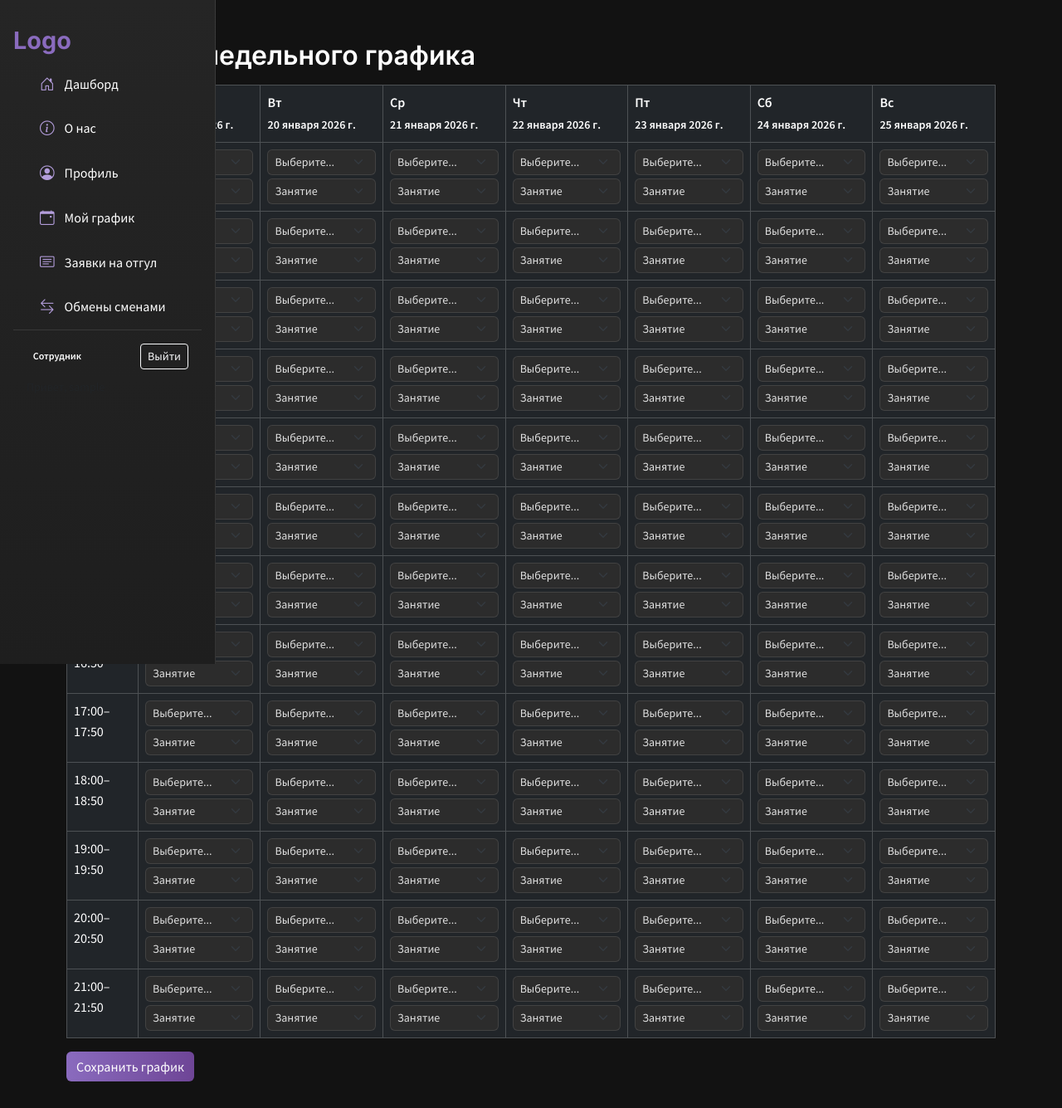
After one commit to milli-2005/cursach_flexible_schedule, a Django app: page /schedules/create/ in a window 1280 px wide. The commit adds this page. Shown: the whole page at 83% size. Run offline with Django 5.2, Linux system fonts and the light colour scheme; a user stored in the database is signed in; tables that the repository leaves empty hold one stand-in row (values such as "Sample post").

Commit message:
начала делать расписание: можно выбрать кого ставить и какое направление, но это пиец как выглядит хахахха

```diff
--- a/schedule_optimizer/core/models.py
+++ b/schedule_optimizer/core/models.py
@@ -183,6 +183,7 @@ class ShiftAssignment(models.Model):
     """
     Назначение сотрудника на конкретное занятие в конкретный день и время.
     """
+    # Связь с графиком
     schedule = models.ForeignKey('Schedule', on_delete=models.CASCADE, related_name='assignments')
 
     # Сотрудник, которого назначают
@@ -200,7 +201,6 @@ class ShiftAssignment(models.Model):
     # Временные рамки
     date = models.DateField(verbose_name="Дата")
     start_time = models.TimeField(verbose_name="Время начала")
-
     end_time = models.TimeField(verbose_name="Время окончания", null=True, blank=True)
 
     # Статус назначения
@@ -221,25 +221,21 @@ class ShiftAssignment(models.Model):
         unique_together = ['employee', 'date', 'start_time']  # Сотрудник не может быть в двух местах одновременно
 
     def __str__(self):
-        return f"{self.employee.user.username} - {self.workout_type or 'Работа'} ({self.date} {self.start_time}-{self.end_time})"
-
+        # Единственный, правильный метод __str__
+        end_time_str = self.end_time.strftime('%H:%M') if self.end_time else '??:??'
+        return f"{self.employee.user.username} - {self.workout_type or 'Работа'} ({self.date} {self.start_time.strftime('%H:%M')}-{end_time_str})"
 
     def get_payment_amount(self):
         """
         Рассчитывает сумму к выплате за это назначение.
         """
-        employee_profile = self.employee
-        if employee_profile.position == 'trainer':
+        if self.employee.position == 'trainer':
             # Для тренера: ставка за занятие
             return self.workout_type.rate_per_session if self.workout_type else 0
-        elif employee_profile.position == 'administrator':
+        elif self.employee.position == 'administrator':
             # Для администратора: ставка за день
-            # Предположим, что у нас есть глобальная константа ADMIN_RATE_PER_DAY
             return ADMIN_RATE_PER_DAY
         return 0
-
-    def __str__(self):
-        return f"{self.employee.user.username} - {self.workout_type or 'Работа'} ({self.date})"
 
 
 
--- a/schedule_optimizer/core/urls.py
+++ b/schedule_optimizer/core/urls.py
@@ -41,10 +41,12 @@ urlpatterns = [
     path('api/users/<int:user_id>/delete/', api_views.api_delete_user, name='api_delete_user'),
     path('api/users/<int:user_id>/reset-password/', api_views.api_reset_user_password, name='api_reset_user_password'),
 
-# API для управления типами занятий
+    # API для управления типами занятий
     path('workout-types/', views.workout_types, name='workout_types'),
     path('api/workout-types/', api_workout_views.api_get_workout_types, name='api_get_workout_types'),
     path('api/workout-types/create/', api_workout_views.api_create_workout_type, name='api_create_workout_type'),
     path('api/workout-types/<int:workout_type_id>/update/', api_workout_views.api_update_workout_type, name='api_update_workout_type'),
     path('api/workout-types/<int:workout_type_id>/delete/', api_workout_views.api_delete_workout_type, name='api_delete_workout_type'),
+
+    path('schedules/create/', views.create_schedule_view, name='create_schedule'),
 ]
--- a/schedule_optimizer/core/views.py
+++ b/schedule_optimizer/core/views.py
@@ -16,6 +16,11 @@ from .forms import UserInvitationForm
 from django.contrib.auth.models import User
 import logging
 from django.utils import timezone #для времени сброса пароля
+from datetime import datetime, timedelta
+from django.shortcuts import render, get_object_or_404
+from .models import Schedule, UserProfile, WorkoutType
+
+
 
 logger = logging.getLogger(__name__)
 
@@ -387,7 +392,7 @@ def schedule_view(request):
     context = {
         'schedules': schedules,
     }
-    return render(request, 'core/schedule_list.html', context)
+    return render(request, 'core/schedules/schedule_list.html', context)
 
 
 @login_required
@@ -505,3 +510,53 @@ def workout_types(request):
     Доступна только руководителю.
     """
     return render(request, 'core/workouts/workout_types.html')
+
+
+from datetime import datetime, timedelta
+from django.shortcuts import render
+from .models import UserProfile, WorkoutType
+
+
+@login_required
+def create_schedule_view(request):
+    """
+    Страница для ручного создания/редактирования графика.
+    """
+    # Получаем всех сотрудников (тренеров и администраторов)
+    employees = UserProfile.objects.filter(role='employee')
+
+    # Получаем все типы занятий
+    workout_types = WorkoutType.objects.all()
+
+    # Генерируем временные слоты (с 9:00 до 22:00)
+    start_hour = 9
+    end_hour = 22
+    slots = []
+    current_time = start_hour * 60  # в минутах
+    end_time_total = end_hour * 60
+
+    while current_time + 50 <= end_time_total:
+        start = f"{current_time // 60:02d}:{current_time % 60:02d}"
+        current_time += 50  # 50 минут занятие
+        end = f"{current_time // 60:02d}:{current_time % 60:02d}"
+        slots.append(f"{start}–{end}")
+        current_time += 10  # 10 минут перерыв
+
+    # Генерируем дни недели (следующая неделя)
+    today = datetime.today()
+    start_of_week = today - timedelta(days=today.weekday()) + timedelta(weeks=1)
+    days = []
+    for i in range(7):
+        date = start_of_week + timedelta(days=i)
+        days.append({
+            'date': date.date(),
+            'name': ['Пн', 'Вт', 'Ср', 'Чт', 'Пт', 'Сб', 'Вс'][i]
+        })
+
+    context = {
+        'employees': employees,
+        'workout_types': workout_types,
+        'slots': slots,
+        'days': days,
+    }
+    return render(request, 'core/schedules/create_schedule.html', context)
--- a/schedule_optimizer/templates/core/base.html
+++ b/schedule_optimizer/templates/core/base.html
@@ -53,7 +53,6 @@
                             <li><a href="{% url 'reports' %}" class="nav-link text-white"><i class="bi bi-file-earmark-bar-graph"></i> Отчеты</a></li>
                             <li><a href="{% url 'timeoff_requests' %}" class="nav-link text-white"><i class="bi bi-card-text"></i> Заявки на отгул</a></li>
                             <li><a href="{% url 'shift_swaps' %}" class="nav-link text-white"><i class="bi bi-arrow-left-right"></i> Обмены сменами</a></li>
-
                         {% endif %}
                     {% else %}
                         <li><a href="{% url 'login' %}" class="nav-link text-white"><i class="bi bi-box-arrow-in-right"></i> Вход</a></li>
--- /dev/null
+++ b/schedule_optimizer/templates/core/schedules/create_schedule.html
@@ -0,0 +1,46 @@
+{% extends "core/base.html" %}
+
+{% block title %}Создание графика - {{ block.super }}{% endblock %}
+
+{% block content %}
+<div class="management-container">
+    <h2>Создание недельного графика</h2>
+
+    <div class="table-responsive">
+        <table class="table table-bordered table-dark">
+            <thead>
+                <tr>
+                    <th>Время</th>
+                    {% for day in days %}
+                        <th>{{ day.name }}<br><small>{{ day.date }}</small></th>
+                    {% endfor %}
+                </tr>
+            </thead>
+            <tbody>
+                {% for slot in slots %}
+                <tr>
+                    <td>{{ slot }}</td>
+                    {% for day in days %}
+                    <td>
+                        <select class="form-select form-select-sm mb-1">
+                            <option value="">Выберите...</option>
+                            {% for emp in employees %}
+                                <option value="{{ emp.id }}">{{ emp.user.username }}</option>
+                            {% endfor %}
+                        </select>
+                        <select class="form-select form-select-sm">
+                            <option value="">Занятие</option>
+                            {% for wt in workout_types %}
+                                <option value="{{ wt.id }}">{{ wt.name }}</option>
+                            {% endfor %}
+                        </select>
+                    </td>
+                    {% endfor %}
+                </tr>
+                {% endfor %}
+            </tbody>
+        </table>
+    </div>
+    <button class="btn btn-primary">Сохранить график</button>
+</div>
+{% endblock %}
--- a/schedule_optimizer/templates/core/schedule_list.html
+++ b/schedule_optimizer/templates/core/schedules/schedule_list.html
@@ -5,6 +5,8 @@
 
 {% block content %}
 <h2>Список графиков</h2>
+<a href="{% url 'create_schedule' %}" class="nav-link text-white"><i class="bi bi-plus-circle"></i> Создать график</a>
+
 <table>
     <thead>
         <tr>
```
